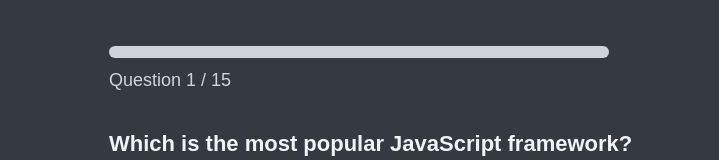
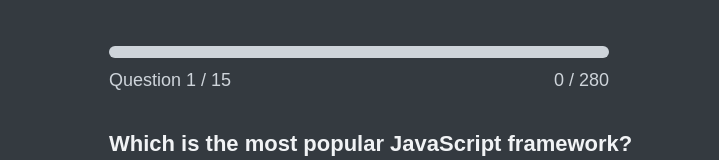
Before and after one commit to thekaransaini/react-projects, a React (Vite) app in the folder react-quiz/: page / in a window 1280 px wide. Both pictures are taken after a click on the button "Let's start". Shown: the part 166-326 px from the top of the page, without its empty margins (281-1000 px from the left). Built offline with nearby package versions, Linux system fonts and the light colour scheme; data requests are answered from the project's data file.

Commit message:
feat: track and display score during quiz

```diff
--- a/react-quiz/src/App.jsx
+++ b/react-quiz/src/App.jsx
@@ -14,11 +14,13 @@
   questions: [],
   index: 0,
   answer: null,
+  points: 0,
 };
 
 function reducer(state, action) {
-  const { index } = state;
+  const { index, questions, points } = state;
   const { type, payload } = action;
+  const question = questions[index];
 
   switch (type) {
     case "dataReceived":
@@ -28,7 +30,12 @@
     case "start":
       return { ...state, status: "active" };
     case "answer":
-      return { ...state, answer: payload };
+      return {
+        ...state,
+        answer: payload,
+        points:
+          points + (question.correctOption === payload ? question.points : 0),
+      };
     case "nextQuestion":
       return { ...state, index: index + 1, answer: null };
     default:
@@ -38,8 +45,12 @@
 
 export default function App() {
   const [state, dispatch] = useReducer(reducer, initialState);
-  const { status, questions, index, answer } = state;
+  const { status, questions, index, answer, points } = state;
   const numQuestions = questions.length;
+  const maxPoints = questions.reduce(
+    (acc, question) => acc + question.points,
+    0,
+  );
 
   useEffect(() => {
     async function fetchQuestions() {
@@ -48,8 +59,8 @@
         const data = await res.json();
 
         dispatch({ type: "dataReceived", payload: data });
-        console.log(res);
-        console.log(data);
+        // console.log(res);
+        // console.log(data);
       } catch (err) {
         dispatch({ type: "dataFailed" });
         console.log(err);
@@ -73,6 +84,8 @@
               index={index}
               numQuestions={numQuestions}
               answer={answer}
+              points={points}
+              maxPoints={maxPoints}
             />
             <Question
               questions={questions}
--- a/react-quiz/src/Progress.jsx
+++ b/react-quiz/src/Progress.jsx
@@ -1,10 +1,19 @@
-export default function Progress({ index, numQuestions, answer }) {
+export default function Progress({
+  index,
+  numQuestions,
+  answer,
+  points,
+  maxPoints,
+}) {
   return (
     <div className="progress">
       <progress value={index + Number(answer !== null)} max={numQuestions} />
       <p>
         Question {index + 1} / {numQuestions}
       </p>
+      <p>
+        {points} / {maxPoints}
+      </p>
     </div>
   );
 }
```
